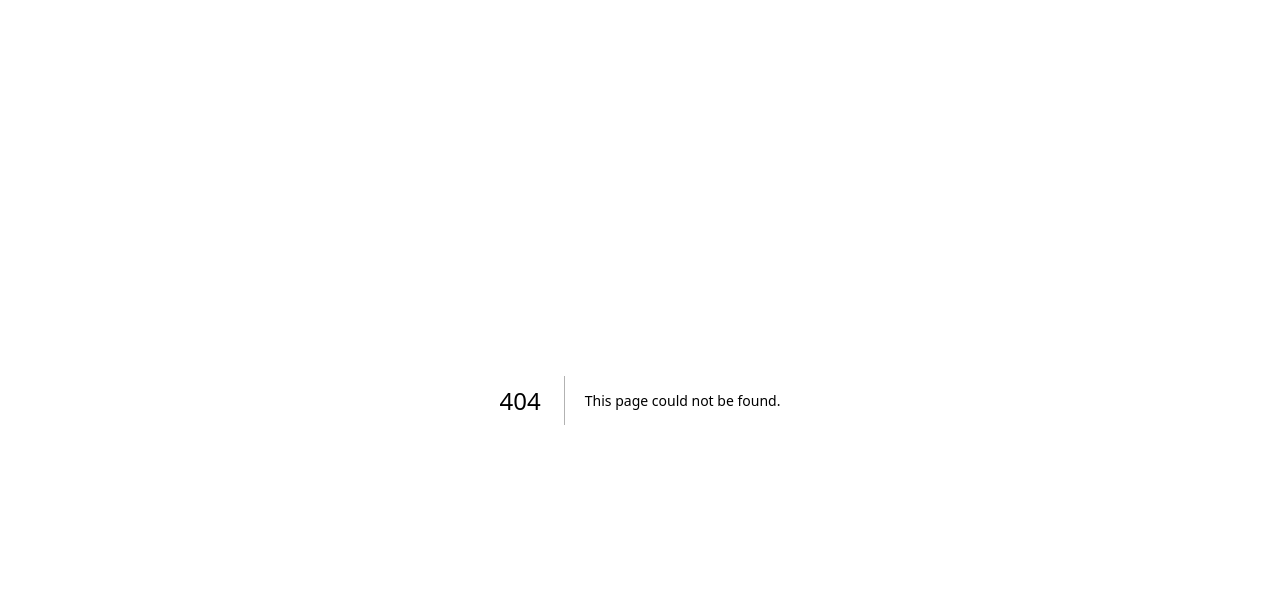
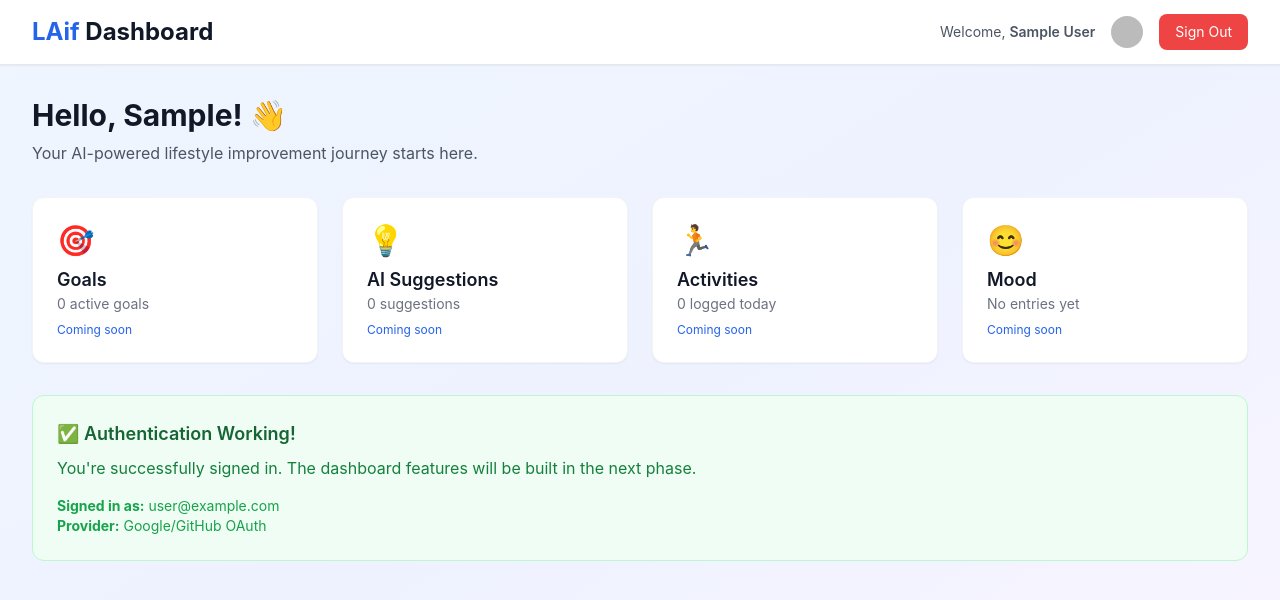
Before and after one commit to romangupta7777-code/LAIF, a Next.js app: page /dashboard in a window 1280 px wide. Before the commit this address had no page. Shown: the top 600 px of the page. Built offline with nearby package versions, Linux system fonts and the light colour scheme; no server answers; sample sign-in values are in the browser's storage.

Commit message:
Add dashboard page for post-login redirect

```diff
--- /dev/null
+++ b/src/app/dashboard/page.tsx
@@ -0,0 +1,104 @@
+import { auth } from "@/auth"
+import { redirect } from "next/navigation"
+
+export default async function DashboardPage() {
+    const session = await auth()
+
+    if (!session) {
+        redirect("/auth/signin")
+    }
+
+    return (
+        <div className="min-h-screen bg-gradient-to-br from-blue-50 via-indigo-50 to-purple-50">
+            {/* Top Navigation */}
+            <nav className="bg-white shadow-sm border-b border-gray-200">
+                <div className="max-w-7xl mx-auto px-4 sm:px-6 lg:px-8">
+                    <div className="flex justify-between items-center h-16">
+                        <h1 className="text-2xl font-bold text-gray-900">
+                            <span className="text-blue-600">LAif</span> Dashboard
+                        </h1>
+                        <div className="flex items-center gap-4">
+                            <span className="text-sm text-gray-600">
+                                Welcome, <span className="font-semibold">{session.user?.name || session.user?.email}</span>
+                            </span>
+                            {session.user?.image && (
+                                <img
+                                    src={session.user.image}
+                                    alt="Profile"
+                                    className="w-8 h-8 rounded-full"
+                                />
+                            )}
+                            <form action={async () => {
+                                "use server"
+                                const { signOut } = await import("@/auth")
+                                await signOut({ redirectTo: "/" })
+                            }}>
+                                <button
+                                    type="submit"
+                                    className="px-4 py-2 text-sm bg-red-500 text-white rounded-lg hover:bg-red-600 transition-colors"
+                                >
+                                    Sign Out
+                                </button>
+                            </form>
+                        </div>
+                    </div>
+                </div>
+            </nav>
+
+            {/* Dashboard Content */}
+            <main className="max-w-7xl mx-auto px-4 sm:px-6 lg:px-8 py-8">
+                <div className="mb-8">
+                    <h2 className="text-3xl font-bold text-gray-900 mb-2">
+                        Hello, {session.user?.name?.split(" ")[0] || "there"}! 👋
+                    </h2>
+                    <p className="text-gray-600">
+                        Your AI-powered lifestyle improvement journey starts here.
+                    </p>
+                </div>
+
+                {/* Quick Stats Grid */}
+                <div className="grid grid-cols-1 md:grid-cols-2 lg:grid-cols-4 gap-6 mb-8">
+                    <div className="bg-white rounded-xl p-6 shadow-sm border border-gray-100">
+                        <div className="text-3xl mb-2">🎯</div>
+                        <h3 className="text-lg font-semibold text-gray-900">Goals</h3>
+                        <p className="text-sm text-gray-500">0 active goals</p>
+                        <p className="text-xs text-blue-600 mt-2">Coming soon</p>
+                    </div>
+
+                    <div className="bg-white rounded-xl p-6 shadow-sm border border-gray-100">
+                        <div className="text-3xl mb-2">💡</div>
+                        <h3 className="text-lg font-semibold text-gray-900">AI Suggestions</h3>
+                        <p className="text-sm text-gray-500">0 suggestions</p>
+                        <p className="text-xs text-blue-600 mt-2">Coming soon</p>
+                    </div>
+
+                    <div className="bg-white rounded-xl p-6 shadow-sm border border-gray-100">
+                        <div className="text-3xl mb-2">🏃</div>
+                        <h3 className="text-lg font-semibold text-gray-900">Activities</h3>
+                        <p className="text-sm text-gray-500">0 logged today</p>
+                        <p className="text-xs text-blue-600 mt-2">Coming soon</p>
+                    </div>
+
+                    <div className="bg-white rounded-xl p-6 shadow-sm border border-gray-100">
+                        <div className="text-3xl mb-2">😊</div>
+                        <h3 className="text-lg font-semibold text-gray-900">Mood</h3>
+                        <p className="text-sm text-gray-500">No entries yet</p>
+                        <p className="text-xs text-blue-600 mt-2">Coming soon</p>
+                    </div>
+                </div>
+
+                {/* Auth Success Message */}
+                <div className="bg-green-50 border border-green-200 rounded-xl p-6">
+                    <h3 className="text-lg font-semibold text-green-800 mb-2">✅ Authentication Working!</h3>
+                    <p className="text-green-700">
+                        You&apos;re successfully signed in. The dashboard features will be built in the next phase.
+                    </p>
+                    <div className="mt-4 text-sm text-green-600">
+                        <p><strong>Signed in as:</strong> {session.user?.email}</p>
+                        <p><strong>Provider:</strong> {session.user?.image ? "Google/GitHub OAuth" : "Credentials"}</p>
+                    </div>
+                </div>
+            </main>
+        </div>
+    )
+}
```
